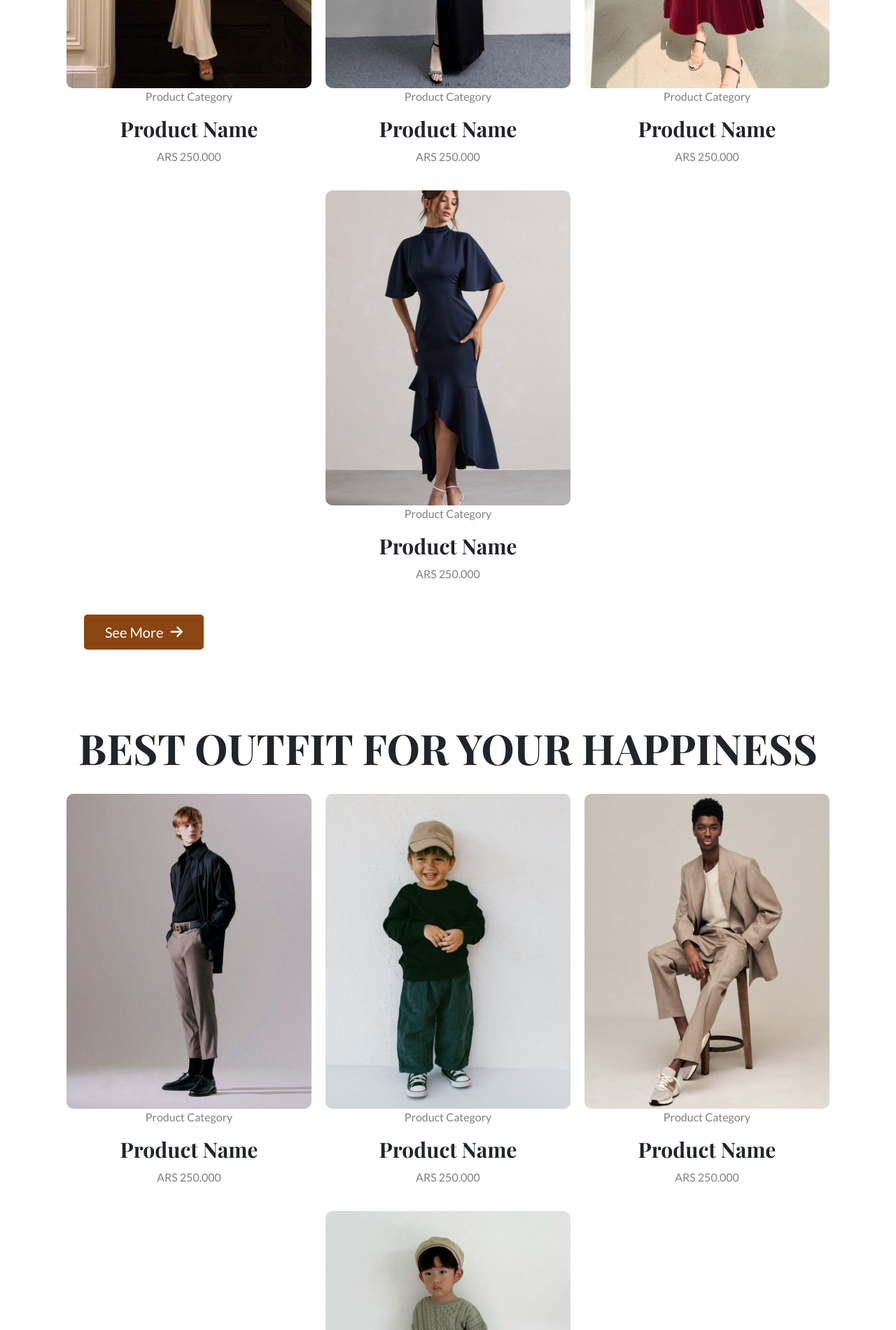
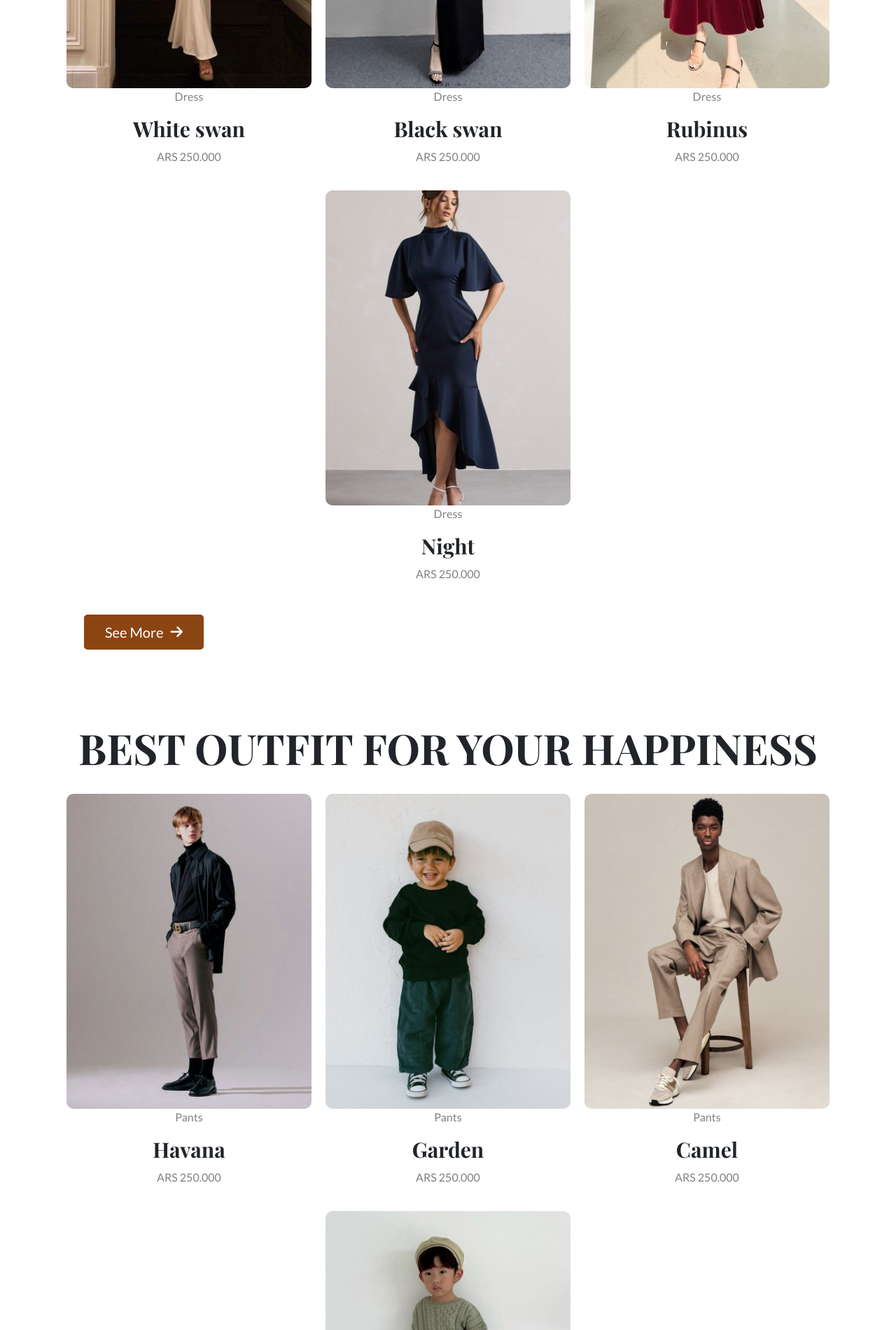
Before and after one commit to LujanNetri/modela, a plain HTML site: page index.html in a window 1280 px wide. Shown: the part 2160-4060 px from the top of the page at 70% size. Drawn offline with nearby package versions, Linux system fonts and the light colour scheme.

Commit message:
Quito textos genericos

```diff
--- a/index.html
+++ b/index.html
@@ -86,29 +86,29 @@
         <div class="products_cover3">
           <div class="dress1">
             <img src="./imagenes/index/dress1.jpg" alt="">
-            <p>Product Category</p>
-            <h3>Product Name</h3>
+            <p>Dress</p>
+            <h3>White swan</h3>
             <p>ARS 250.000</p>
           </div>
 
           <div class="dress2">
             <img src="./imagenes/index/dress2.jpg" alt="">
-            <p>Product Category</p>
-            <h3>Product Name</h3>
+            <p>Dress</p>
+            <h3>Black swan</h3>
             <p>ARS 250.000</p>
           </div>
 
           <div class="dress3">
             <img src="./imagenes/index/dress3.jpg" alt="">
-            <p>Product Category</p>
-            <h3>Product Name</h3>
+            <p>Dress</p>
+            <h3>Rubinus</h3>
             <p>ARS 250.000</p>
           </div>
 
           <div class="dress4">
             <img src="./imagenes/index/dress4.jpg" alt="">
-            <p>Product Category</p>
-            <h3>Product Name</h3>
+            <p>Dress</p>
+            <h3>Night</h3>
             <p>ARS 250.000</p>
           </div>
         </div>
@@ -130,29 +130,29 @@
         <div class="products_cover4">
           <div class="outfit1">
             <img src="./imagenes/index/outfit_1.jpg" alt="">
-            <p>Product Category</p>
-            <h3>Product Name</h3>
+            <p>Pants</p>
+            <h3>Havana</h3>
             <p>ARS 250.000</p>
           </div>
 
           <div class="outfit2">
             <img src="./imagenes/index/outfit_kids_1.jpg" alt="">
-            <p>Product Category</p>
-            <h3>Product Name</h3>
+            <p>Pants</p>
+            <h3>Garden</h3>
             <p>ARS 250.000</p>
           </div>
 
           <div class="outfit3">
             <img src="./imagenes/index/outfit2.jpg" alt="">
-            <p>Product Category</p>
-            <h3>Product Name</h3>
+            <p>Pants</p>
+            <h3>Camel</h3>
             <p>ARS 250.000</p>
           </div>
 
           <div class="outfit4">
             <img src="./imagenes/index/outfit_kids_2.jpg" alt="">
-            <p>Product Category</p>
-            <h3>Product Name</h3>
+            <p>Pants</p>
+            <h3>Camel Kid</h3>
             <p>ARS 250.000</p>
           </div>
         </div>
@@ -181,21 +181,21 @@
                   <img src="./imagenes/index/logo2m.jpg" alt="Cynthia Caroline" class="logo">
                   <p class="name">Cynthia Caroline</p>
                   <p class="date">15 July 2024</p>
-                  <p class="comment">"Lorem ipsum dolor sit amet consectetur adipisicing elit. Officia expedita..."</p>
+                  <p class="comment">"I absolutely love this store! They always have unique and high-quality pieces. The customer service is outstanding; they make you feel right at home. Highly recommended!"</p>
                 </div>
 
                 <div class="testimonial-card">
                   <img src="./imagenes/index/logo1h.jpg" alt="John Doe" class="logo">
                   <p class="name">John Doe</p>
                   <p class="date">20 August 2024</p>
-                  <p class="comment">"Lorem ipsum dolor sit amet consectetur adipisicing elit. Officia expedita..."</p>
+                  <p class="comment">"The variety of styles is impressive. From casual wear to elegant outfits, they have it all. Plus, the prices are very affordable for the quality they offer. I'll definitely be back!"</p>
                 </div>
 
                 <div class="testimonial-card">
                   <img src="./imagenes/index/logo3m.jpg" alt="Maria Lopez" class="logo">
                   <p class="name">Maria Lopez</p>
                   <p class="date">5 September 2024</p>
-                  <p class="comment">"Lorem ipsum dolor sit amet consectetur adipisicing elit. Officia expedita..."</p>
+                  <p class="comment">"Finally, a store that understands my needs! I'm plus-size, and I always find clothes that fit me perfectly. The designs are modern and flattering. Thank you for catering to all sizes!"</p>
                 </div>
               </div>
             </div>
@@ -206,21 +206,21 @@
                   <img src="./imagenes/index/logo5m.jpg" alt="Alice Brown" class="logo">
                   <p class="name">Alice Brown</p>
                   <p class="date">1 October 2024</p>
-                  <p class="comment">"Lorem ipsum dolor sit amet consectetur adipisicing elit. Officia expedita..."</p>
+                  <p class="comment">"I bought a dress online, and it arrived super fast. The fabric is soft, and the sizing is perfect. I'm thrilled with my purchase! The website is very user-friendly, and the online customer service was excellent."</p>
                 </div>
 
                 <div class="testimonial-card">
                   <img src="./imagenes/index/logo4h.jpg" alt="Michael Smith" class="logo">
                   <p class="name">Michael Smith</p>
                   <p class="date">22 November 2024</p>
-                  <p class="comment">"Lorem ipsum dolor sit amet consectetur adipisicing elit. Officia expedita..."</p>
+                  <p class="comment">"I love the style of this store. It's different from everything else I find elsewhere. The clothes have personality, and you can tell they're made with care. Definitely my new favorite store!"</p>
                 </div>
 
                 <div class="testimonial-card">
                   <img src="./imagenes/index/logo6m.jpg" alt="Sophia Wilson" class="logo">
                   <p class="name">Sophia Wilson</p>
                   <p class="date">30 December 2024</p>
-                  <p class="comment">"Lorem ipsum dolor sit amet consectetur adipisicing elit. Officia expedita..."</p>
+                  <p class="comment"> "I went to the store looking for a gift for my girlfriend, and they were incredibly helpful in finding the perfect outfit. The staff is very friendly and has excellent taste. My girlfriend was delighted with the gift!"</p>
                 </div>
               </div>
             </div>
```
